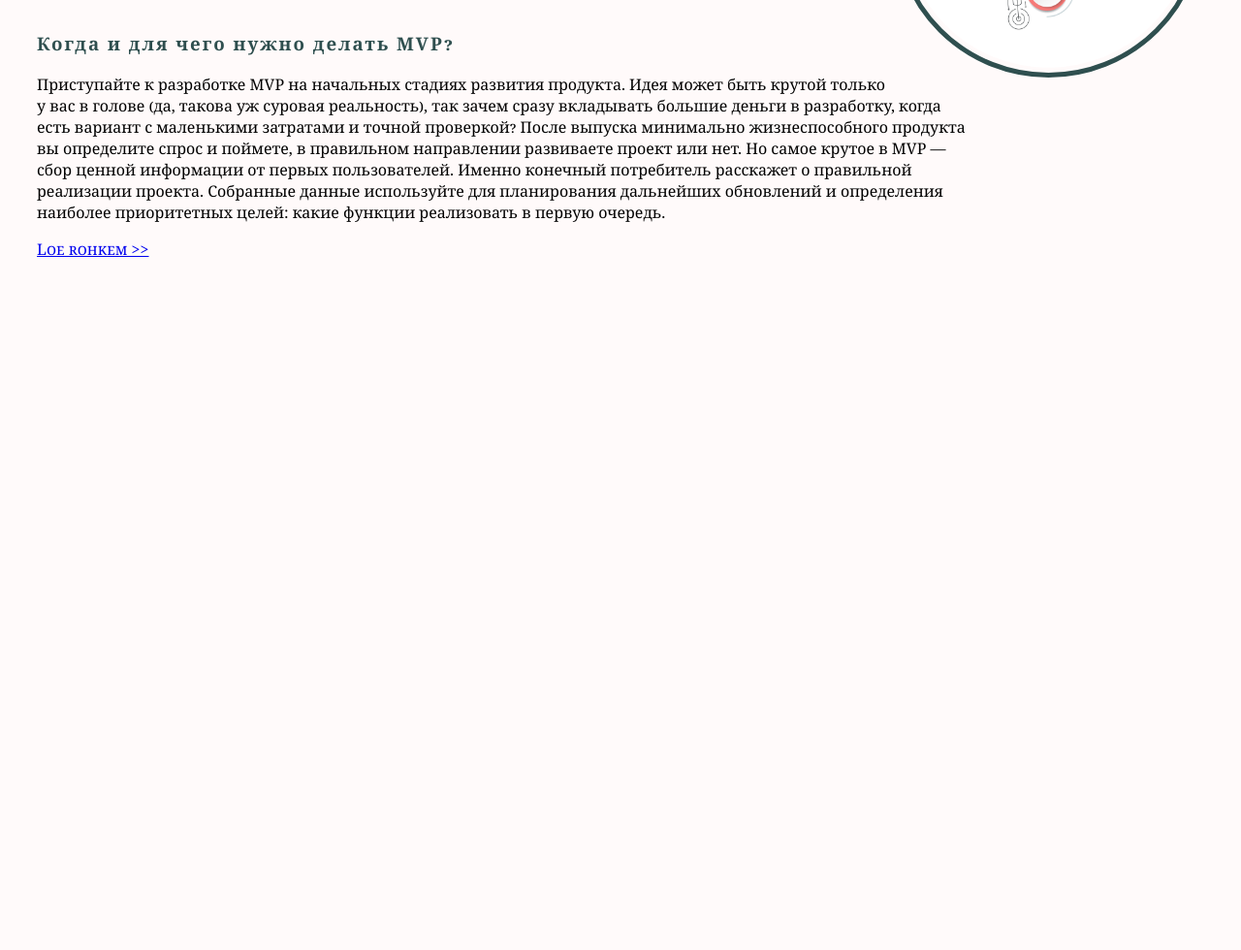
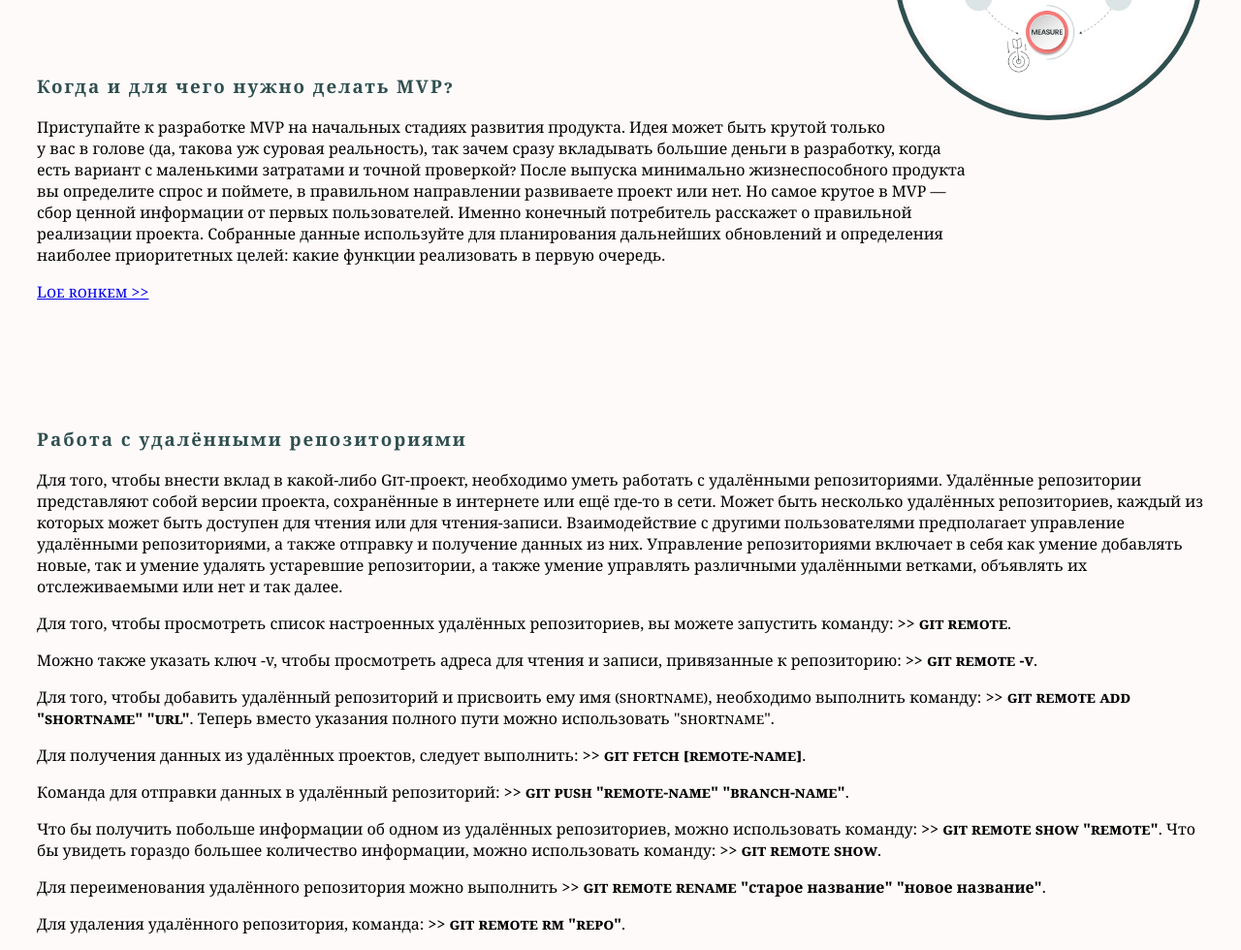
Before and after one commit to AnnaOleks/AnnaWEB, a plain HTML site: page index.html in a window 1280 px wide. Shown: the part 1733-2713 px from the top of the page at 97% size. Before the commit the page ends 2009 px from the top, so only its background shows below. Drawn offline with Linux system fonts and the light colour scheme.

Commit message:
Lisasin remote repo kasutamise

```diff
--- a/index.html
+++ b/index.html
@@ -49,6 +49,7 @@
 <a href="https://annaoleks24.thkit.ee/wp/" target="_blank"> WP portfolio</a>
 <br></br>
 <br></br>
+<br></br>
 <img src="MVP.jpg" alt="MVP" id="pilt1">
 <div id="issue1">
     <h3>MVP mõiste</h3>
@@ -64,5 +65,24 @@
         Собранные данные используйте для планирования дальнейших обновлений и определения наиболее приоритетных целей: какие функции реализовать в первую очередь.
 </div>
 <a href="https://habr.com/ru/companies/productstar/articles/508892/" target="_blank">Loe rohkem >></a>
+<br></br>
+<br></br>
+<br></br>
+<div id="issue2">
+    <h3>Работа с удалёнными репозиториями</h3>
+    <p>Для того, чтобы внести вклад в какой-либо Git-проект, необходимо уметь работать с удалёнными репозиториями.
+        Удалённые репозитории представляют собой версии проекта, сохранённые в интернете или ещё где-то в сети.
+        Может быть несколько удалённых репозиториев, каждый из которых может быть доступен для чтения или для чтения-записи.
+        Взаимодействие с другими пользователями предполагает управление удалёнными репозиториями, а также отправку и получение данных из них.
+        Управление репозиториями включает в себя как умение добавлять новые, так и умение удалять устаревшие репозитории, а также умение управлять различными удалёнными ветками, объявлять их отслеживаемыми или нет и так далее. </p>
+    <p>Для того, чтобы просмотреть список настроенных удалённых репозиториев, вы можете запустить команду: <strong>>> git remote</strong>.</p>
+    <p>Можно также указать ключ -v, чтобы просмотреть адреса для чтения и записи, привязанные к репозиторию: <strong>>> git remote -v</strong>.</p>
+    <p>Для того, чтобы добавить удалённый репозиторий и присвоить ему имя (shortname), необходимо выполнить команду: <strong>>> git remote add "shortname" "url"</strong>. Теперь вместо указания полного пути можно использовать "shortname". </p>
+    <p>Для получения данных из удалённых проектов, следует выполнить: <strong>>> git fetch [remote-name]</strong>.</p>
+    <p>Команда для отправки данных в удалённый репозиторий: <strong>>> git push "remote-name" "branch-name"</strong>.</p>
+    <p>Что бы получить побольше информации об одном из удалённых репозиториев, можно использовать команду: <strong>>> git remote show "remote"</strong>. Что бы увидеть гораздо большее количество информации, можно использовать команду: <strong>>> git remote show</strong>.</p>
+    <p>Для переименования удалённого репозитория можно выполнить <strong>>> git remote rename "старое название" "новое название"</strong>.</p>
+    <p>Для удаления удалённого репозитория, команда: <strong>>> git remote rm "repo"</strong>.</p>
+</div>
 </body>
 </html>
```
